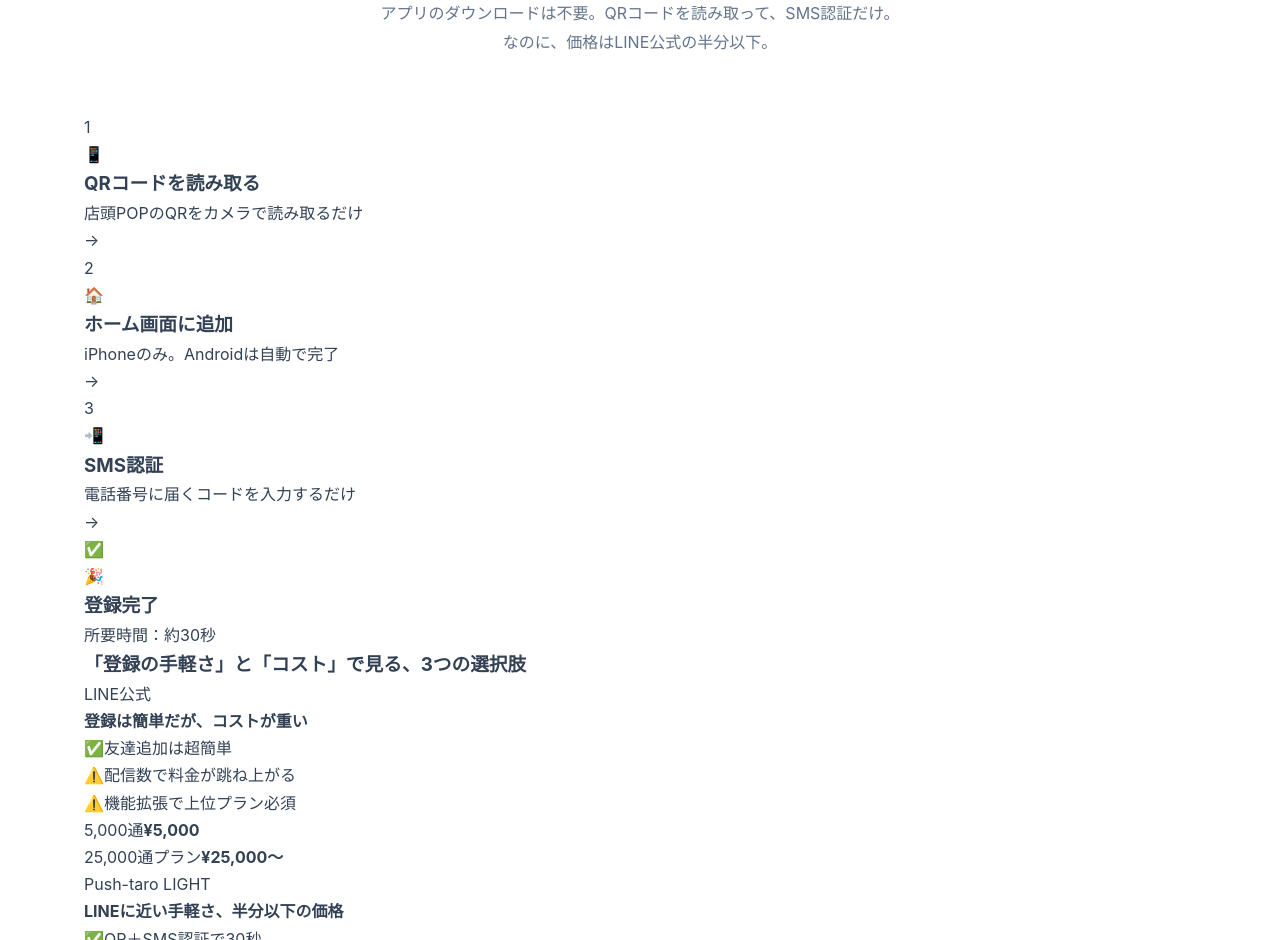
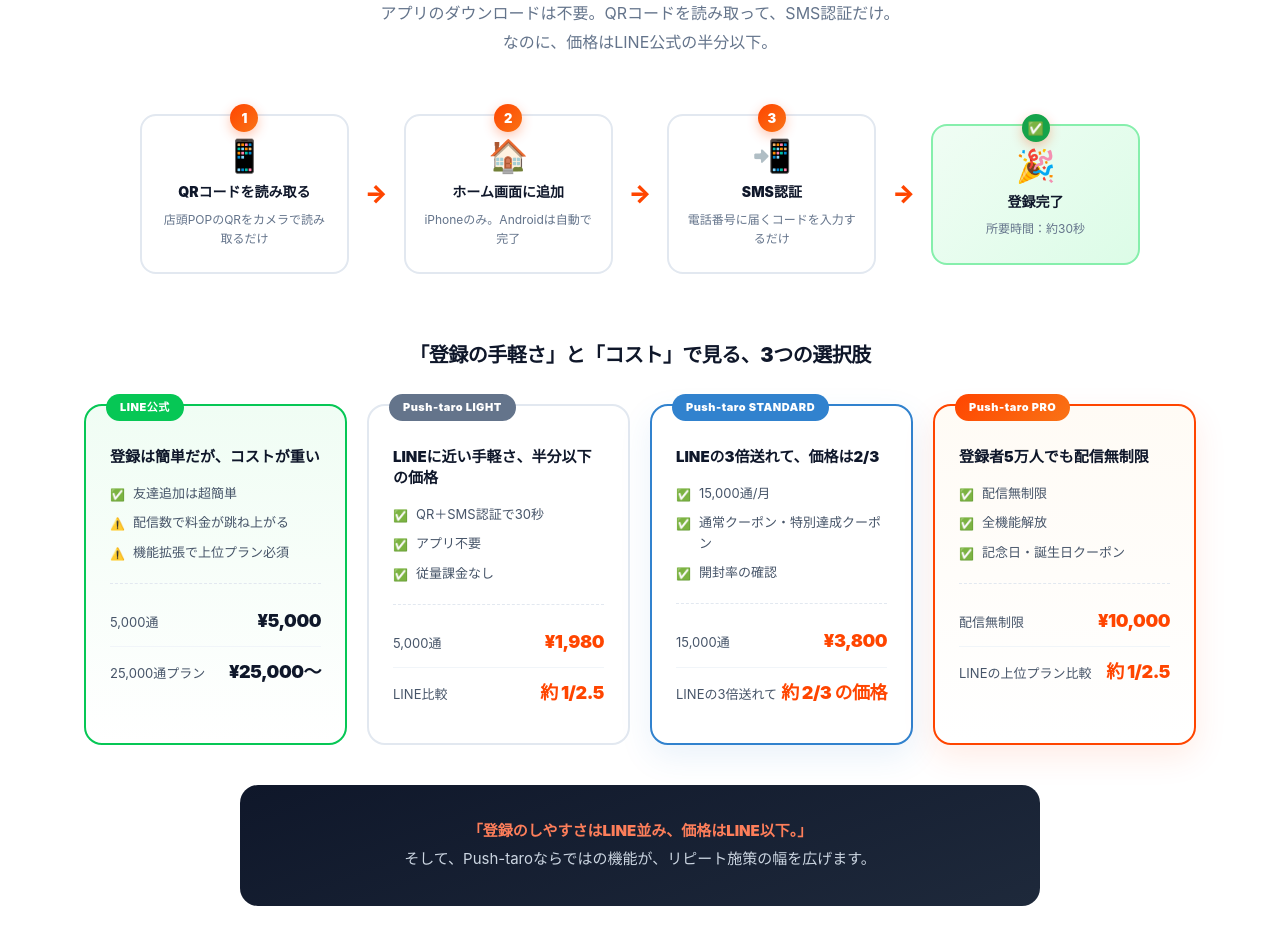
Before and after one commit to thellcishii-lang/push-taro, a Next.js app: page / in a window 1280 px wide. Shown: the part 11060-12000 px from the top of the page. Built offline with nearby package versions, Linux system fonts and the light colour scheme; no server answers.

Commit message:
Update lp.css

```diff
--- a/app/lp.css
+++ b/app/lp.css
@@ -2478,3 +2478,247 @@
     align-items: flex-start;
   }
 }
+
+/* ============================================================
+   EASY SIGNUP × LINE比較
+============================================================ */
+.signup-steps {
+  display: flex;
+  align-items: center;
+  justify-content: center;
+  gap: 16px;
+  flex-wrap: wrap;
+  margin: 0 auto 64px;
+  max-width: 1000px;
+}
+
+.signup-step {
+  flex: 1;
+  min-width: 160px;
+  background: #fff;
+  border: 2px solid var(--slate-200);
+  border-radius: 16px;
+  padding: 24px 16px;
+  text-align: center;
+  position: relative;
+  transition: all 0.25s;
+}
+.signup-step:hover {
+  border-color: var(--orange);
+  box-shadow: 0 12px 32px rgba(255,69,0,0.08);
+  transform: translateY(-4px);
+}
+.signup-step.is-final {
+  background: linear-gradient(135deg, #f0fdf4, #dcfce7);
+  border-color: #86efac;
+}
+
+.signup-step-num {
+  position: absolute;
+  top: -12px;
+  left: 50%;
+  transform: translateX(-50%);
+  width: 28px;
+  height: 28px;
+  background: linear-gradient(135deg, var(--orange), #f97316);
+  color: #fff;
+  border-radius: 50%;
+  display: flex;
+  align-items: center;
+  justify-content: center;
+  font-weight: 900;
+  font-size: 13px;
+  box-shadow: 0 4px 12px rgba(255,69,0,0.3);
+}
+.signup-step.is-final .signup-step-num {
+  background: #16a34a;
+}
+
+.signup-step-icon {
+  font-size: 32px;
+  margin-bottom: 8px;
+  line-height: 1;
+}
+.signup-step h3 {
+  font-size: 14px;
+  font-weight: 900;
+  color: var(--slate-900);
+  margin-bottom: 6px;
+}
+.signup-step p {
+  font-size: 12px;
+  color: var(--slate-500);
+  line-height: 1.6;
+  margin: 0;
+}
+
+.signup-step-arrow {
+  color: var(--orange);
+  font-size: 24px;
+  font-weight: 900;
+  flex-shrink: 0;
+}
+
+/* 比較グリッド */
+.signup-compare {
+  max-width: 1200px;
+  margin: 0 auto;
+}
+.signup-compare-title {
+  text-align: center;
+  font-size: 20px;
+  font-weight: 900;
+  color: var(--slate-900);
+  margin-bottom: 32px;
+  letter-spacing: -0.5px;
+}
+
+.signup-compare-grid {
+  display: grid;
+  grid-template-columns: repeat(auto-fit, minmax(260px, 1fr));
+  gap: 20px;
+  margin-bottom: 40px;
+}
+
+.signup-compare-card {
+  background: #fff;
+  border: 2px solid var(--slate-200);
+  border-radius: 18px;
+  padding: 28px 24px;
+  position: relative;
+  transition: all 0.25s;
+}
+.signup-compare-card:hover {
+  transform: translateY(-4px);
+  box-shadow: 0 16px 40px rgba(0,0,0,0.06);
+}
+.signup-compare-card.is-line {
+  border-color: #06c755;
+  background: linear-gradient(180deg, #f0fdf4 0%, #fff 100%);
+}
+.signup-compare-card.is-recommend {
+  border-color: var(--blue);
+  box-shadow: 0 12px 32px rgba(49,130,206,0.1);
+}
+.signup-compare-card.is-pro {
+  border-color: var(--orange);
+  background: linear-gradient(180deg, #fffbf5 0%, #fff 100%);
+  box-shadow: 0 12px 32px rgba(255,69,0,0.1);
+}
+
+.signup-compare-badge {
+  position: absolute;
+  top: -12px;
+  left: 20px;
+  font-size: 11px;
+  font-weight: 900;
+  padding: 4px 14px;
+  border-radius: 20px;
+  color: #fff;
+  letter-spacing: 0.5px;
+}
+.signup-compare-badge { background: #06c755; }
+.signup-compare-badge.is-pushtaro { background: #64748b; }
+.signup-compare-badge.is-recommend { background: var(--blue); }
+.signup-compare-badge.is-pro { background: linear-gradient(135deg, var(--orange), #f97316); }
+
+.signup-compare-card h4 {
+  font-size: 15px;
+  font-weight: 900;
+  color: var(--slate-900);
+  margin: 12px 0 16px;
+  line-height: 1.4;
+}
+
+.signup-compare-list {
+  list-style: none;
+  padding: 0;
+  margin: 0 0 20px;
+  display: flex;
+  flex-direction: column;
+  gap: 8px;
+}
+.signup-compare-list li {
+  display: flex;
+  align-items: flex-start;
+  gap: 8px;
+  font-size: 13px;
+  color: var(--slate-600);
+  line-height: 1.6;
+}
+.signup-compare-icon {
+  flex-shrink: 0;
+  font-size: 12px;
+  margin-top: 2px;
+}
+
+.signup-compare-pricing {
+  border-top: 1px dashed var(--slate-200);
+  padding-top: 16px;
+}
+.signup-compare-row {
+  display: flex;
+  justify-content: space-between;
+  align-items: baseline;
+  padding: 6px 0;
+  font-size: 13px;
+  color: var(--slate-600);
+}
+.signup-compare-row strong {
+  font-size: 18px;
+  font-weight: 900;
+  color: var(--slate-900);
+  letter-spacing: -0.5px;
+}
+.signup-compare-row strong.is-price {
+  color: var(--orange);
+}
+.signup-compare-row.is-highlight {
+  border-top: 1px solid var(--slate-100);
+  margin-top: 4px;
+  padding-top: 10px;
+}
+
+.signup-compare-conclusion {
+  max-width: 800px;
+  margin: 0 auto;
+  padding: 32px 36px;
+  background: linear-gradient(160deg, #0f172a, #1e293b);
+  border-radius: 18px;
+  text-align: center;
+  color: #fff;
+}
+.signup-compare-conclusion p {
+  font-size: 15px;
+  color: #cbd5e1;
+  line-height: 1.9;
+  margin: 0;
+}
+.signup-compare-conclusion strong {
+  color: #fd7e5a;
+  font-weight: 900;
+}
+
+/* レスポンシブ */
+@media (max-width: 900px) {
+  .signup-steps {
+    flex-direction: column;
+    gap: 24px;
+  }
+  .signup-step {
+    width: 100%;
+    max-width: 320px;
+  }
+  .signup-step-arrow {
+    transform: rotate(90deg);
+  }
+}
+
+@media (max-width: 640px) {
+  .signup-compare-grid {
+    grid-template-columns: 1fr;
+  }
+  .signup-compare-conclusion {
+    padding: 24px 20px;
+  }
+}
```
